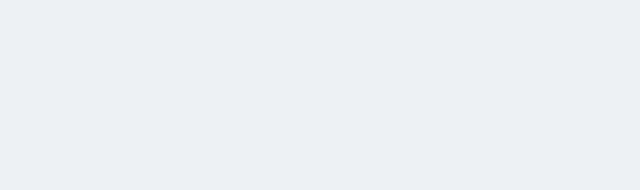
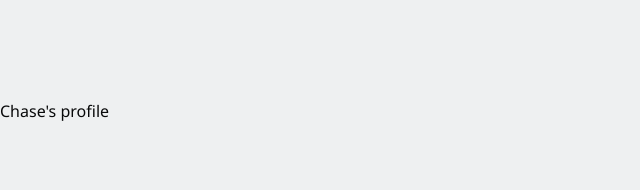
Before and after one commit to ChaseC99/fireblog, a Next.js app: page / in a window 1280 px wide. Shown: the top 190 px of the page, without its empty margins (0-640 px from the left). Built offline with nearby package versions, Linux system fonts and the light colour scheme.

Commit message:
Add routes

```diff
--- a/pages/index.tsx
+++ b/pages/index.tsx
@@ -1,11 +1,17 @@
 import Head from 'next/head'
 import Image from 'next/image'
+import Link from 'next/link'
 import styles from '../styles/Home.module.css'
 
 export default function Home() {
   return (
     <div>
-
+      <Link href={{
+        pathname: '/[username]',
+        query: { username: 'chase' },
+      }}>
+        <a>Chase's profile</a>
+      </Link>
     </div>
   )
 }
```
Also changed, not shown: pages/[username]/[slug].tsx (added, +7 -0 lines), pages/[username]/index.tsx (added, +7 -0 lines), pages/admin/[slug].tsx (added, +7 -0 lines), pages/admin/index.tsx (added, +7 -0 lines), pages/enter.tsx (added, +7 -0 lines).
